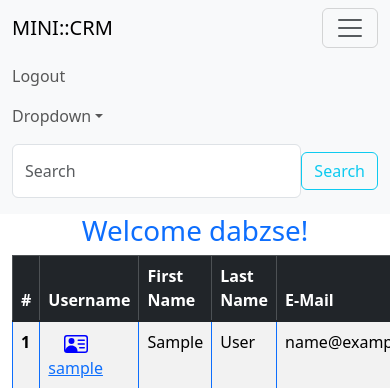
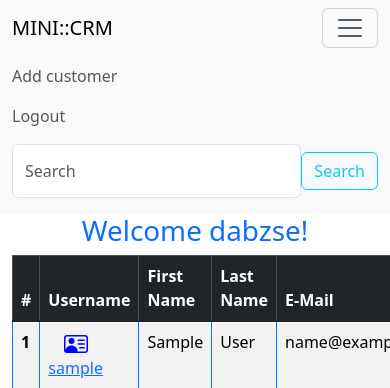
Before and after one commit to dabzse/mini_crm, a Django app: template crm/templates/home.html in a window 390 px wide, after a click that opens the changed part; the page is wider, and only the part inside the window is pictured. Shown: the top 388 px of that part. Run offline with Django 4.2, Linux system fonts and the light colour scheme; the template is opened without the code that fills it: values that come from a table or form of the project are taken from there, others are empty; a user stored in the database is signed in; tables that the repository leaves empty hold one stand-in row (values such as "Sample post"); parts of the project's set-up code (start-up, migrations or seed data) failed here and were passed over; some libraries are stand-ins or nearby versions.

Commit message:
add: add customer to navbar and urls

```diff
--- a/crm/templates/_partials/navbar.html
+++ b/crm/templates/_partials/navbar.html
@@ -1,22 +1,17 @@
 <nav class="navbar navbar-expand-sm navbar-light bg-light">
     <div class="container">
         <a class="navbar-brand" href="{% url 'home' %}">MINI::CRM</a>
-        <button class="navbar-toggler d-lg-none" type="button" data-bs-toggle="collapse" data-bs-target="#crm_django" aria-controls="crm_django"
-            aria-expanded="false" aria-label="Toggle navigation">
+        <button class="navbar-toggler d-lg-none" type="button" data-bs-toggle="collapse" data-bs-target="#crm_django" aria-controls="crm_django">
             <span class="navbar-toggler-icon"></span>
         </button>
         <div class="collapse navbar-collapse" id="crm_django">
             {% if user.is_authenticated %}
             <ul class="navbar-nav me-auto mt-2 mt-lg-0">
                     <li class="nav-item">
+                        <a class="nav-link" href="{% url 'add_customer' %}">Add customer</a>
+                    </li>
+                    <li class="nav-item">
                         <a class="nav-link" href="{% url 'logout_user' %}">Logout</a>
-                    </li>
-                    <li class="nav-item dropdown">
-                        <a class="nav-link dropdown-toggle" href="#" id="dropdownId" data-bs-toggle="dropdown" aria-haspopup="true" aria-expanded="false">Dropdown</a>
-                        <div class="dropdown-menu" aria-labelledby="dropdownId">
-                            <a class="dropdown-item" href="#">Action 1</a>
-                            <a class="dropdown-item" href="#">Action 2</a>
-                        </div>
                     </li>
                 </ul>
                 <form class="d-flex my-2 my-lg-0">
--- a/crm/urls.py
+++ b/crm/urls.py
@@ -9,6 +9,7 @@ urlpatterns = [
     path("register_user/", views.register_user, name="register_user"),
     path("customer/<int:pk>", views.customer_data, name="customer_data"),
     path("del_cst/<int:pk>", views.del_cst, name="del_cst"),
+    path("add_customer/", views.add_customer, name="add_customer"),
 ]
 
 '''
```
